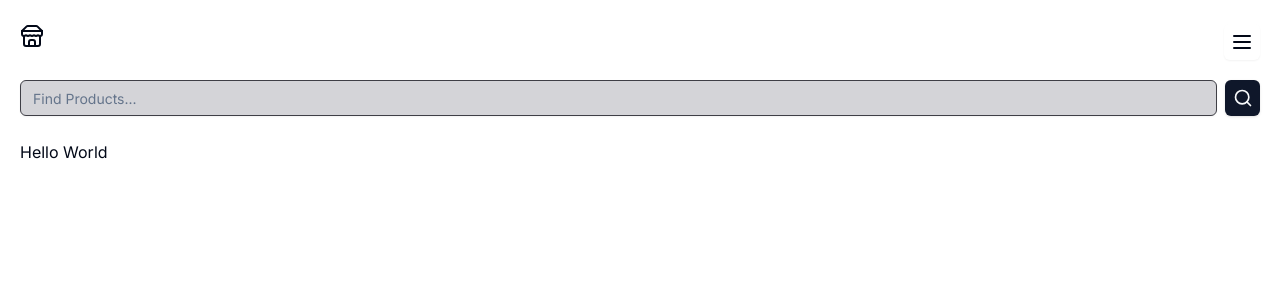
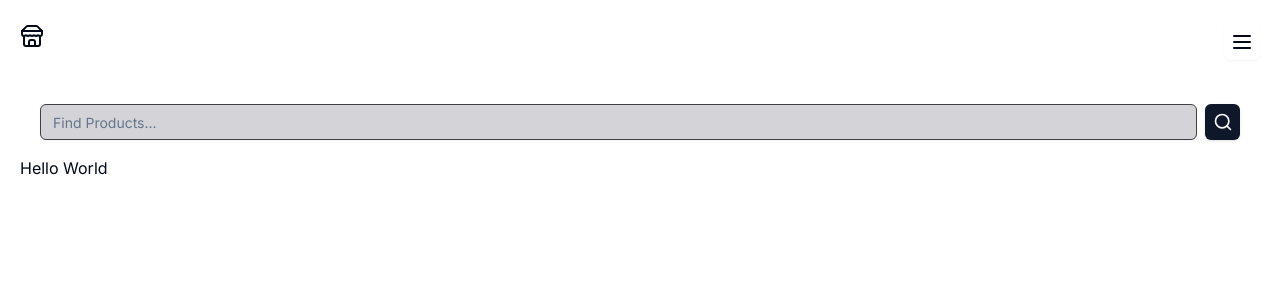
Before and after one commit to Kev-Villegas/E-Commerce-Full-Stack, a Next.js app: page / in a window 1280 px wide. Shown: the top 300 px of the page. Built offline with nearby package versions, Linux system fonts and the light colour scheme.

Commit message:
style: adding some padding and margin

```diff
--- a/app/_components/Search.tsx
+++ b/app/_components/Search.tsx
@@ -25,7 +25,7 @@ const Search = () => {
   };
 
   return (
-    <form className="mb-6 flex gap-2" onSubmit={handleSearchSubmit}>
+    <form className="mb-4 mt-6 flex gap-2 px-5" onSubmit={handleSearchSubmit}>
       <Input
         placeholder="Find Products..."
         className="border-[1px] border-zinc-700 bg-zinc-300"
```
